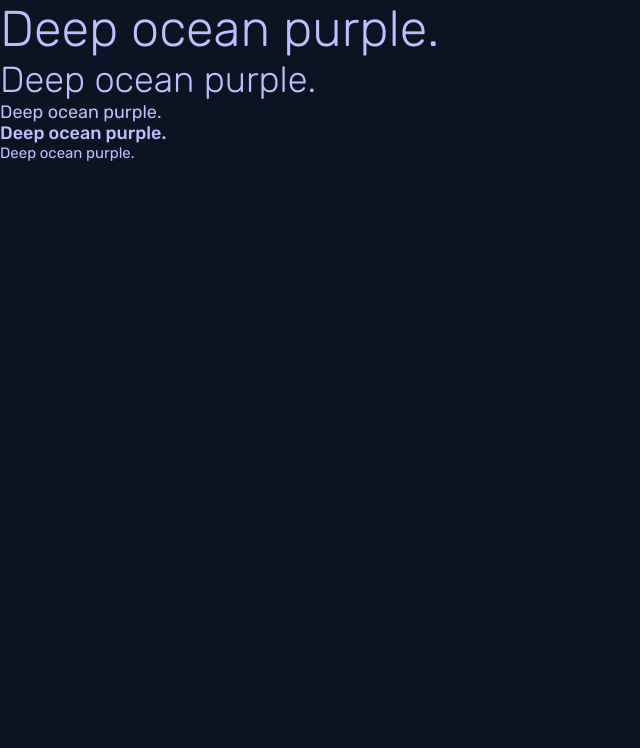
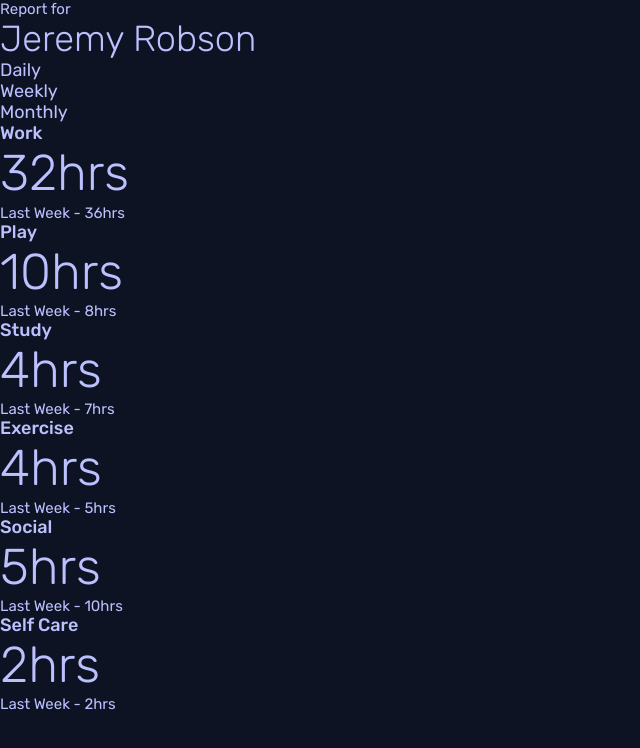
Before and after one commit to Arsalan2078/time-tracking-dashboard, a React (Vite) app: page / in a window 1280 px wide. Shown: the top 748 px of the page, without its empty margins (0-640 px from the left). Built offline with nearby package versions, Linux system fonts and the light colour scheme.

Commit message:
data mapped

```diff
--- a/src/App.tsx
+++ b/src/App.tsx
@@ -1,13 +1,70 @@
+import { useState } from "react";
 import css from "./App.module.scss";
+import { DATA_URL } from "./libs/constants";
+import { useFetch } from "./libs/hooks";
+import type { ActivityProps, TimeframesKeys } from "./libs/types";
 
 export default function App() {
+    const { data: activities, isLoading } = useFetch<ActivityProps[]>(DATA_URL);
+    const [timeframe, setTimeframe] = useState<TimeframesKeys>("weekly");
+
+    function onTimeframeClick(tf: TimeframesKeys) {
+        setTimeframe(tf);
+    }
+
     return (
         <div className={css.app}>
-            <div data-text-preset="1">Deep ocean purple.</div>
-            <div data-text-preset="2">Deep ocean purple.</div>
-            <div data-text-preset="3-regular">Deep ocean purple.</div>
-            <div data-text-preset="3-medium">Deep ocean purple.</div>
-            <div data-text-preset="4">Deep ocean purple.</div>
+            <div>
+                <div data-text-preset="4">Report for</div>
+                <div data-text-preset="2">Jeremy Robson</div>
+
+                <ul data-text-preset="3-regular">
+                    <li>
+                        <button onClick={() => onTimeframeClick("daily")}>
+                            Daily
+                        </button>
+                    </li>
+                    <li>
+                        <button onClick={() => onTimeframeClick("weekly")}>
+                            Weekly
+                        </button>
+                    </li>
+                    <li>
+                        <button onClick={() => onTimeframeClick("monthly")}>
+                            Monthly
+                        </button>
+                    </li>
+                </ul>
+            </div>
+
+            {isLoading && <p>Loading...</p>}
+
+            {activities && (
+                <ul>
+                    {activities.map(({ title, timeframes }) => (
+                        <li key={title}>
+                            <div data-text-preset="3-medium">{title}</div>
+
+                            <div>
+                                <div data-text-preset="1">
+                                    <div>
+                                        {timeframes[timeframe].current}hrs
+                                    </div>
+                                </div>
+
+                                <div data-text-preset="4">
+                                    {timeframe === "daily" && `Yesterday`}
+                                    {timeframe === "weekly" && `Last Week`}
+                                    {timeframe === "monthly" &&
+                                        `Last Month`} -{" "}
+                                    {timeframes[timeframe].previous}
+                                    hrs
+                                </div>
+                            </div>
+                        </li>
+                    ))}
+                </ul>
+            )}
         </div>
     );
 }
--- /dev/null
+++ b/src/libs/constants.ts
@@ -0,0 +1 @@
+export const DATA_URL = "/data/data.json";
--- /dev/null
+++ b/src/libs/hooks.ts
@@ -0,0 +1,28 @@
+import { useEffect, useState } from "react";
+
+export function useFetch<T>(url: string) {
+    const [data, setData] = useState<T | null>(null);
+    const [isLoading, setIsLoading] = useState<boolean>(true);
+
+    useEffect(() => {
+        (async function () {
+            try {
+                const response = await fetch(url);
+                if (!response.ok) {
+                    throw new Error(`Response Status: ${response.status}`);
+                }
+                const result = await response.json();
+
+                setData(result);
+            } catch (error) {
+                if (error instanceof Error) {
+                    console.error(error);
+                }
+            } finally {
+                setIsLoading(false);
+            }
+        })();
+    }, [url]);
+
+    return { data, isLoading };
+}
--- /dev/null
+++ b/src/libs/types.ts
@@ -0,0 +1,19 @@
+export type ActivityProps = {
+    title: string;
+    timeframes: {
+        daily: {
+            current: number;
+            previous: number;
+        };
+        weekly: {
+            current: number;
+            previous: number;
+        };
+        monthly: {
+            current: number;
+            previous: number;
+        };
+    };
+};
+
+export type TimeframesKeys = keyof ActivityProps["timeframes"];
```
